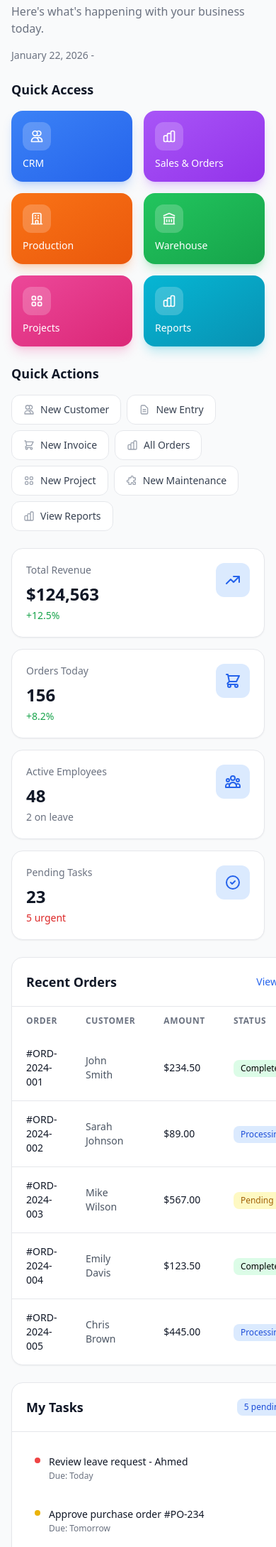
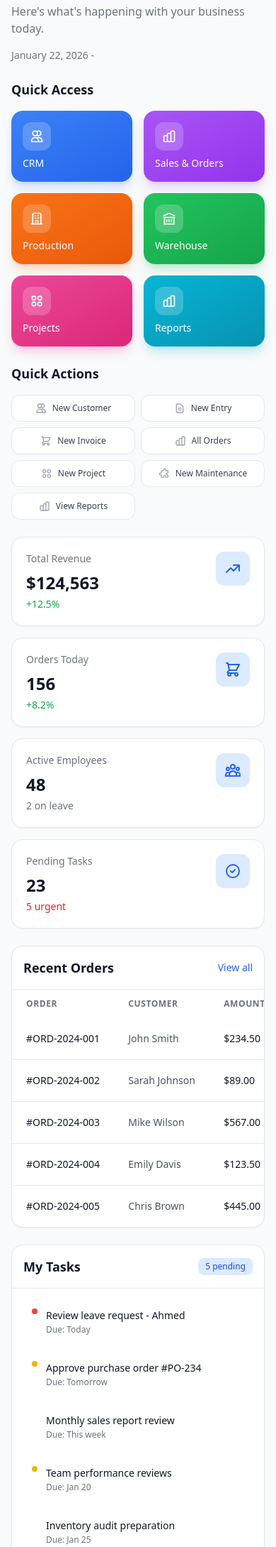
Before and after one commit to onabhani/SimpleDashboard, a WordPress theme: template front-page.php in a window 390 px wide. Shown: the part 112-2291 px from the top of the page at 71% size. Run offline with PHP 8.4 and a stand-in for WordPress, Linux system fonts and the light colour scheme; the site name, menu and one post (Sample post) are stand-ins, and other content is empty; some libraries are stand-ins or nearby versions.

Commit message:
fix: Improve dashboard mobile responsiveness and search functionality
- Add mobile search overlay with search input and results
- Add Enter key support to perform site search from search input
- Fix Recent Orders table overflow with min-width and overflow-x-auto
- Fix My Tasks section overflow with min-w-0 and overflow-hidden
- Improve Quick Actions layout on mobile with responsive grid
- Add line-clamp-2 utility for task titles
- Add mobile search backdrop and close button functionality
- WordPress admin bar already handled in CSS

```diff
--- a/assets/css/theme.css
+++ b/assets/css/theme.css
@@ -946,3 +946,28 @@ html.admin-bar body {
 .-mb-px {
     margin-bottom: -1px;
 }
+
+/* Line clamp utilities */
+.line-clamp-1 {
+    display: -webkit-box;
+    -webkit-line-clamp: 1;
+    -webkit-box-orient: vertical;
+    overflow: hidden;
+}
+
+.line-clamp-2 {
+    display: -webkit-box;
+    -webkit-line-clamp: 2;
+    -webkit-box-orient: vertical;
+    overflow: hidden;
+}
+
+/* Shrink utilities */
+.shrink-0 {
+    flex-shrink: 0;
+}
+
+/* Min-width utilities for tables */
+.min-w-\[500px\] {
+    min-width: 500px;
+}
--- a/assets/js/theme.js
+++ b/assets/js/theme.js
@@ -13,6 +13,7 @@
         initNotifications();
         initUserDropdown();
         initSearch();
+        initMobileSearch();
     });
 
     /**
@@ -333,9 +334,14 @@
                 e.preventDefault();
                 index = index > 0 ? index - 1 : items.length - 1;
                 highlightItem(items, index);
-            } else if (e.key === 'Enter' && activeItem) {
+            } else if (e.key === 'Enter') {
                 e.preventDefault();
-                activeItem.click();
+                if (activeItem) {
+                    activeItem.click();
+                } else if (currentQuery.length >= 2) {
+                    // Redirect to search results page
+                    window.location.href = window.location.origin + '/?s=' + encodeURIComponent(currentQuery);
+                }
             }
         });
 
@@ -482,4 +488,171 @@
         }
     }
 
+    /**
+     * Mobile Search
+     */
+    function initMobileSearch() {
+        const toggleBtn = document.getElementById('mobile-search-toggle');
+        const overlay = document.getElementById('mobile-search-overlay');
+        const backdrop = document.getElementById('mobile-search-backdrop');
+        const closeBtn = document.getElementById('mobile-search-close');
+        const searchInput = document.getElementById('mobile-search-input');
+        const searchResults = document.getElementById('mobile-search-results');
+        const searchResultsList = document.getElementById('mobile-search-results-list');
+
+        if (!toggleBtn || !overlay || !searchInput) return;
+
+        let searchTimeout = null;
+        let currentQuery = '';
+
+        function openSearch() {
+            overlay.classList.remove('hidden');
+            document.body.classList.add('overflow-hidden');
+            setTimeout(function() {
+                searchInput.focus();
+            }, 100);
+        }
+
+        function closeSearch() {
+            overlay.classList.add('hidden');
+            document.body.classList.remove('overflow-hidden');
+            searchInput.value = '';
+            currentQuery = '';
+            if (searchResults) searchResults.classList.add('hidden');
+        }
+
+        toggleBtn.addEventListener('click', openSearch);
+
+        if (closeBtn) {
+            closeBtn.addEventListener('click', closeSearch);
+        }
+
+        if (backdrop) {
+            backdrop.addEventListener('click', closeSearch);
+        }
+
+        // Handle input
+        searchInput.addEventListener('input', function(e) {
+            const query = e.target.value.trim();
+            currentQuery = query;
+
+            if (searchTimeout) {
+                clearTimeout(searchTimeout);
+            }
+
+            if (query.length < 2) {
+                if (searchResults) searchResults.classList.add('hidden');
+                return;
+            }
+
+            searchTimeout = setTimeout(function() {
+                performMobileSearch(query);
+            }, 300);
+        });
+
+        // Handle Enter key
+        searchInput.addEventListener('keydown', function(e) {
+            if (e.key === 'Enter' && currentQuery.length >= 2) {
+                e.preventDefault();
+                window.location.href = window.location.origin + '/?s=' + encodeURIComponent(currentQuery);
+            } else if (e.key === 'Escape') {
+                closeSearch();
+            }
+        });
+
+        function performMobileSearch(query) {
+            var baseUrl = window.location.origin;
+            var restUrl = '/wp-json/sfs-hr/v1/dashboard/search/entries';
+
+            if (window.dofsTheme && window.dofsTheme.restUrl) {
+                restUrl = window.dofsTheme.restUrl + 'search/entries';
+            }
+
+            var url = baseUrl + restUrl + '?q=' + encodeURIComponent(query);
+
+            var headers = {
+                'Content-Type': 'application/json'
+            };
+
+            if (window.dofsTheme && window.dofsTheme.nonce) {
+                headers['X-WP-Nonce'] = window.dofsTheme.nonce;
+            }
+
+            fetch(url, {
+                method: 'GET',
+                headers: headers,
+                credentials: 'same-origin'
+            })
+            .then(function(response) {
+                return response.json();
+            })
+            .then(function(data) {
+                if (query !== currentQuery) return;
+
+                if (data.results && data.results.length > 0) {
+                    renderMobileResults(data.results, data.total);
+                    if (searchResults) searchResults.classList.remove('hidden');
+                } else if (data.code) {
+                    renderMobileError(data.message || 'Search error');
+                    if (searchResults) searchResults.classList.remove('hidden');
+                } else {
+                    renderMobileNoResults(query);
+                    if (searchResults) searchResults.classList.remove('hidden');
+                }
+            })
+            .catch(function(error) {
+                console.error('Mobile search error:', error);
+                renderMobileError('Search failed. Please try again.');
+                if (searchResults) searchResults.classList.remove('hidden');
+            });
+        }
+
+        function renderMobileResults(results, total) {
+            if (!searchResultsList) return;
+            let html = '';
+
+            if (total > results.length) {
+                html += '<div class="px-4 py-2 text-xs text-gray-500 dark:text-gray-400 border-b border-gray-200 dark:border-gray-700">';
+                html += 'Showing ' + results.length + ' of ' + total + ' results';
+                html += '</div>';
+            }
+
+            results.forEach(function(result) {
+                html += '<a href="' + escapeHtml(result.edit_url) + '" class="flex items-start gap-3 px-4 py-3 hover:bg-gray-100 dark:hover:bg-gray-800 transition-colors border-b border-gray-200 dark:border-gray-700 last:border-0">';
+                html += '<div class="flex-shrink-0 w-10 h-10 rounded-lg bg-primary-100 dark:bg-primary-900/30 flex items-center justify-center">';
+                html += '<span class="text-primary-600 dark:text-primary-400 text-xs font-bold">#' + result.entry_id + '</span>';
+                html += '</div>';
+                html += '<div class="flex-1 min-w-0">';
+                html += '<p class="text-sm font-medium text-gray-900 dark:text-white truncate">' + escapeHtml(result.primary_value) + '</p>';
+                html += '<p class="text-xs text-gray-500 dark:text-gray-400">' + escapeHtml(result.form_title) + '</p>';
+                html += '</div>';
+                html += '</a>';
+            });
+
+            searchResultsList.innerHTML = html;
+        }
+
+        function renderMobileNoResults(query) {
+            if (!searchResultsList) return;
+            searchResultsList.innerHTML = '<div class="px-4 py-8 text-center">' +
+                '<p class="text-sm text-gray-500 dark:text-gray-400">No entries found for "' + escapeHtml(query) + '"</p>' +
+                '<p class="text-xs text-gray-400 dark:text-gray-500 mt-1">Press Enter to search site</p>' +
+                '</div>';
+        }
+
+        function renderMobileError(message) {
+            if (!searchResultsList) return;
+            searchResultsList.innerHTML = '<div class="px-4 py-8 text-center">' +
+                '<p class="text-sm text-red-500 dark:text-red-400">' + escapeHtml(message) + '</p>' +
+                '</div>';
+        }
+
+        function escapeHtml(text) {
+            if (!text) return '';
+            const div = document.createElement('div');
+            div.textContent = text;
+            return div.innerHTML;
+        }
+    }
+
 })();
--- a/front-page.php
+++ b/front-page.php
@@ -86,7 +86,7 @@ get_sidebar();
             <h2 class="text-lg font-semibold text-gray-900 dark:text-white mb-4">
                 <?php esc_html_e('Quick Actions', 'dofs-theme'); ?>
             </h2>
-            <div class="flex flex-wrap gap-2">
+            <div class="grid grid-cols-2 sm:grid-cols-3 md:grid-cols-4 lg:flex lg:flex-wrap gap-2 sm:gap-3">
                 <?php
                 $quick_actions = apply_filters('dofs_quick_actions', [
                     ['title' => __('New Customer', 'dofs-theme'), 'url' => home_url('/crm/new-customer/'), 'icon' => 'users'],
@@ -100,9 +100,9 @@ get_sidebar();
 
                 foreach ($quick_actions as $action):
                 ?>
-                <a href="<?php echo esc_url($action['url']); ?>" class="inline-flex items-center gap-2 px-4 py-2.5 bg-white dark:bg-gray-800 border border-gray-200 dark:border-gray-700 rounded-xl text-sm font-medium text-gray-700 dark:text-gray-300 hover:bg-gray-50 dark:hover:bg-gray-700 hover:border-primary-300 dark:hover:border-primary-600 transition-colors">
-                    <?php echo dofs_icon($action['icon'], 'w-4 h-4 text-gray-400'); ?>
-                    <?php echo esc_html($action['title']); ?>
+                <a href="<?php echo esc_url($action['url']); ?>" class="flex items-center justify-center gap-2 px-3 py-2.5 sm:px-4 bg-white dark:bg-gray-800 border border-gray-200 dark:border-gray-700 rounded-xl text-xs sm:text-sm font-medium text-gray-700 dark:text-gray-300 hover:bg-gray-50 dark:hover:bg-gray-700 hover:border-primary-300 dark:hover:border-primary-600 transition-colors">
+                    <?php echo dofs_icon($action['icon'], 'w-4 h-4 text-gray-400 shrink-0'); ?>
+                    <span class="truncate"><?php echo esc_html($action['title']); ?></span>
                 </a>
                 <?php endforeach; ?>
             </div>
@@ -146,8 +146,8 @@ get_sidebar();
         <!-- Two Column Layout -->
         <div class="grid lg:grid-cols-3 gap-6">
             <!-- Recent Orders -->
-            <section class="lg:col-span-2 bg-white dark:bg-gray-800 rounded-2xl shadow-sm border border-gray-200 dark:border-gray-700">
-                <div class="flex items-center justify-between p-5 border-b border-gray-200 dark:border-gray-700">
+            <section class="lg:col-span-2 bg-white dark:bg-gray-800 rounded-2xl shadow-sm border border-gray-200 dark:border-gray-700 min-w-0">
+                <div class="flex items-center justify-between p-4 sm:p-5 border-b border-gray-200 dark:border-gray-700">
                     <h2 class="text-lg font-semibold text-gray-900 dark:text-white">
                         <?php esc_html_e('Recent Orders', 'dofs-theme'); ?>
                     </h2>
@@ -156,7 +156,7 @@ get_sidebar();
                     </a>
                 </div>
                 <div class="overflow-x-auto">
-                    <table class="w-full">
+                    <table class="w-full min-w-[500px]">
                         <thead>
                             <tr class="text-left text-xs font-medium text-gray-500 dark:text-gray-400 uppercase tracking-wider">
                                 <th class="px-5 py-3"><?php esc_html_e('Order', 'dofs-theme'); ?></th>
@@ -206,8 +206,8 @@ get_sidebar();
             </section>
 
             <!-- My Tasks -->
-            <section class="bg-white dark:bg-gray-800 rounded-2xl shadow-sm border border-gray-200 dark:border-gray-700">
-                <div class="flex items-center justify-between p-5 border-b border-gray-200 dark:border-gray-700">
+            <section class="bg-white dark:bg-gray-800 rounded-2xl shadow-sm border border-gray-200 dark:border-gray-700 min-w-0 overflow-hidden">
+                <div class="flex items-center justify-between p-4 sm:p-5 border-b border-gray-200 dark:border-gray-700">
                     <h2 class="text-lg font-semibold text-gray-900 dark:text-white">
                         <?php esc_html_e('My Tasks', 'dofs-theme'); ?>
                     </h2>
@@ -215,7 +215,7 @@ get_sidebar();
                         5 <?php esc_html_e('pending', 'dofs-theme'); ?>
                     </span>
                 </div>
-                <div class="p-5 space-y-3">
+                <div class="p-4 sm:p-5 space-y-3">
                     <?php
                     $tasks = [
                         ['title' => __('Review leave request - Ahmed', 'dofs-theme'), 'priority' => 'high', 'due' => __('Today', 'dofs-theme')],
@@ -234,11 +234,11 @@ get_sidebar();
                     foreach ($tasks as $task):
                     ?>
                     <div class="flex items-start gap-3 p-3 rounded-xl hover:bg-gray-50 dark:hover:bg-gray-700/50 transition-colors cursor-pointer">
-                        <div class="flex-shrink-0 mt-1">
+                        <div class="flex-shrink-0 mt-1.5">
                             <div class="w-2 h-2 rounded-full <?php echo esc_attr($priority_classes[$task['priority']]); ?>"></div>
                         </div>
                         <div class="flex-1 min-w-0">
-                            <p class="text-sm font-medium text-gray-900 dark:text-white">
+                            <p class="text-sm font-medium text-gray-900 dark:text-white line-clamp-2">
                                 <?php echo esc_html($task['title']); ?>
                             </p>
                             <p class="text-xs text-gray-500 dark:text-gray-400 mt-0.5">
@@ -248,7 +248,7 @@ get_sidebar();
                     </div>
                     <?php endforeach; ?>
                 </div>
-                <div class="p-5 pt-0">
+                <div class="p-4 sm:p-5 pt-0">
                     <a href="<?php echo esc_url(home_url('/tasks/')); ?>" class="block w-full py-2.5 text-center text-sm font-medium text-primary-600 dark:text-primary-400 bg-primary-50 dark:bg-primary-900/20 rounded-xl hover:bg-primary-100 dark:hover:bg-primary-900/30 transition-colors">
                         <?php esc_html_e('View All Tasks', 'dofs-theme'); ?>
                     </a>
--- a/header.php
+++ b/header.php
@@ -76,6 +76,7 @@
                 <!-- Mobile search button -->
                 <button
                     type="button"
+                    id="mobile-search-toggle"
                     class="md:hidden p-2 rounded-lg text-gray-500 hover:text-gray-700 hover:bg-gray-100 dark:text-gray-400 dark:hover:text-gray-200 dark:hover:bg-gray-700 transition-colors"
                     aria-label="<?php esc_attr_e('Search', 'dofs-theme'); ?>"
                 >
@@ -249,5 +250,39 @@
         </div>
     </header>
 
+    <!-- Mobile Search Overlay -->
+    <div id="mobile-search-overlay" class="hidden fixed inset-0 z-50 md:hidden">
+        <div class="absolute inset-0 bg-gray-900/50 backdrop-blur-sm" id="mobile-search-backdrop"></div>
+        <div class="relative bg-white dark:bg-gray-800 p-4 shadow-lg">
+            <div class="flex items-center gap-3">
+                <div class="relative flex-1">
+                    <div class="absolute inset-y-0 start-0 flex items-center ps-3 pointer-events-none">
+                        <?php echo dofs_icon('search', 'w-5 h-5 text-gray-400'); ?>
+                    </div>
+                    <input
+                        type="search"
+                        id="mobile-search-input"
+                        class="block w-full ps-10 pe-4 py-3 text-base text-gray-900 dark:text-white bg-gray-100 dark:bg-gray-700 border-0 rounded-xl focus:ring-2 focus:ring-primary-500 dark:focus:ring-primary-400 placeholder-gray-500 dark:placeholder-gray-400"
+                        placeholder="<?php esc_attr_e('Search entries...', 'dofs-theme'); ?>"
+                        autocomplete="off"
+                    >
+                </div>
+                <button
+                    type="button"
+                    id="mobile-search-close"
+                    class="p-2 rounded-lg text-gray-500 hover:text-gray-700 hover:bg-gray-100 dark:text-gray-400 dark:hover:text-gray-200 dark:hover:bg-gray-700 transition-colors"
+                >
+                    <?php echo dofs_icon('close', 'w-6 h-6'); ?>
+                </button>
+            </div>
+            <!-- Mobile search results -->
+            <div id="mobile-search-results" class="hidden mt-3 max-h-[60vh] overflow-y-auto rounded-xl bg-gray-50 dark:bg-gray-900 border border-gray-200 dark:border-gray-700">
+                <div id="mobile-search-results-list">
+                    <!-- Results populated by JavaScript -->
+                </div>
+            </div>
+        </div>
+    </div>
+
     <!-- Main layout with sidebar -->
     <div class="flex flex-1 overflow-hidden">
```
